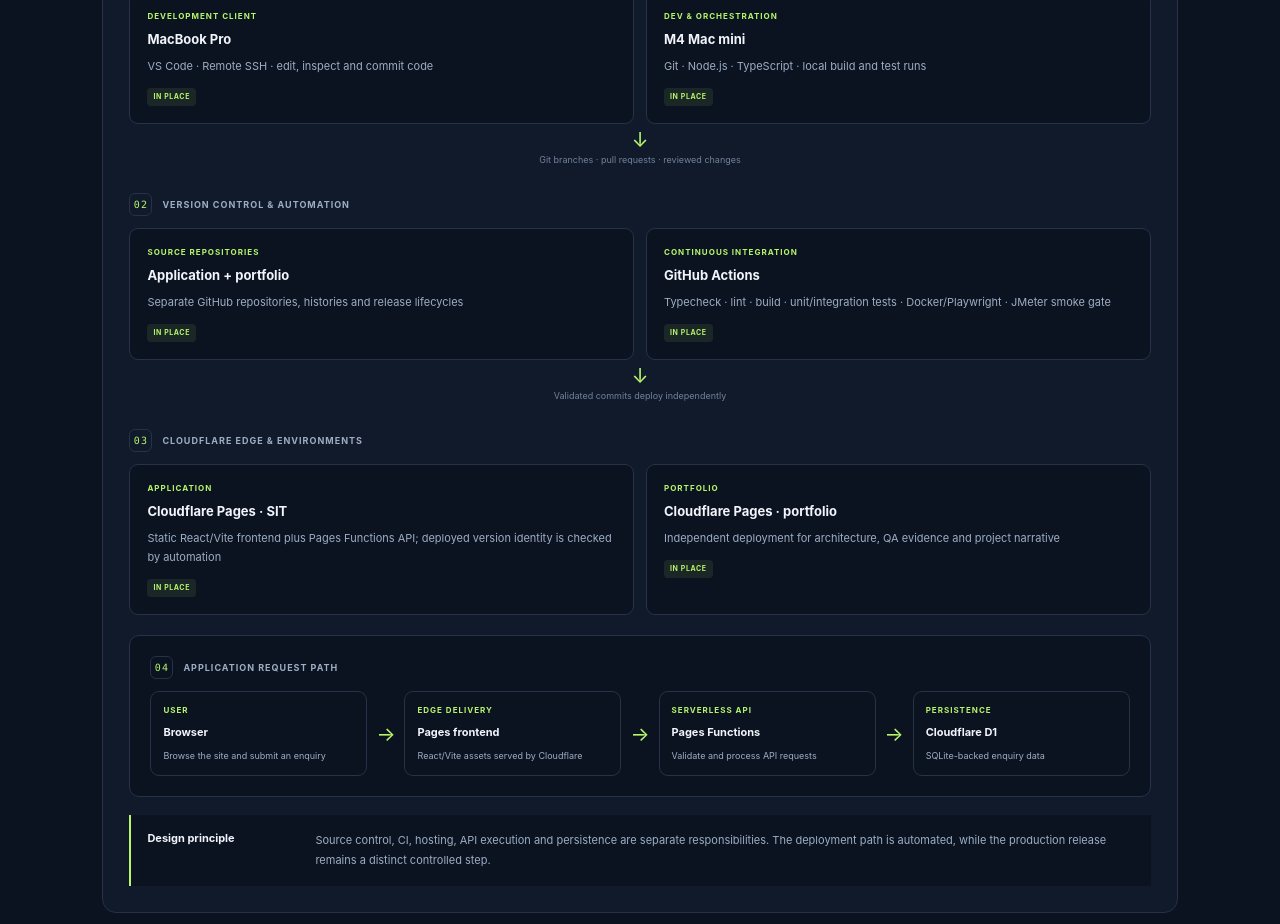
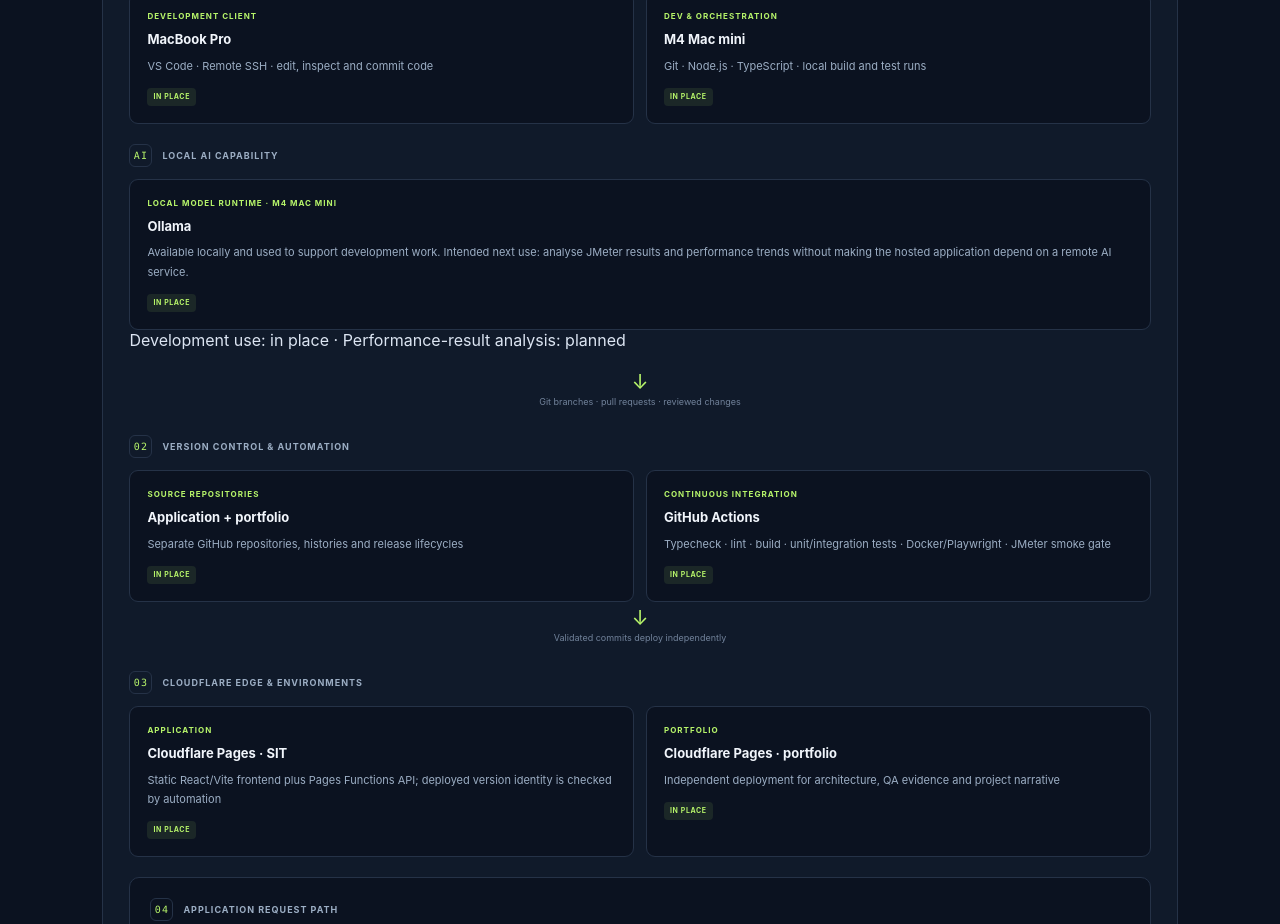
Before and after one commit to Floodzie2/qualitypeople-portfolio, a React (Vite) app: page / in a window 1280 px wide. Shown: the part 2680-3604 px from the top of the page. Built offline with nearby package versions, Linux system fonts and the light colour scheme.

Commit message:
Restore standalone local AI capability architecture card

```diff
--- a/src/ArchitectureDiagrams.tsx
+++ b/src/ArchitectureDiagrams.tsx
@@ -45,6 +45,14 @@
             <DiagramNode eyebrow="DEVELOPMENT CLIENT" title="MacBook Pro" detail="VS Code · Remote SSH · edit, inspect and commit code" status="implemented" />
             <DiagramNode eyebrow="DEV & ORCHESTRATION" title="M4 Mac mini" detail="Git · Node.js · TypeScript · local build and test runs" status="implemented" />
           </div>
+        </div>
+
+        <div className="blueprint-lane ai-capability-lane">
+          <div className="blueprint-lane-label"><span>AI</span><strong>LOCAL AI CAPABILITY</strong></div>
+          <div className="diagram-node-grid">
+            <DiagramNode eyebrow="LOCAL MODEL RUNTIME · M4 MAC MINI" title="Ollama" detail="Available locally and used to support development work. Intended next use: analyse JMeter results and performance trends without making the hosted application depend on a remote AI service." status="implemented" />
+          </div>
+          <p className="ai-capability-note">Development use: in place · Performance-result analysis: planned</p>
         </div>
 
         <DiagramArrow label="Git branches · pull requests · reviewed changes" />
```
